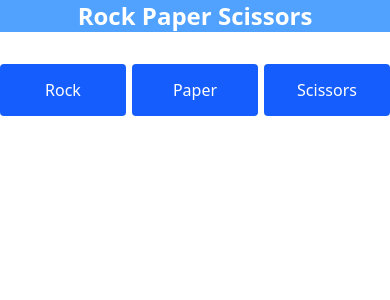
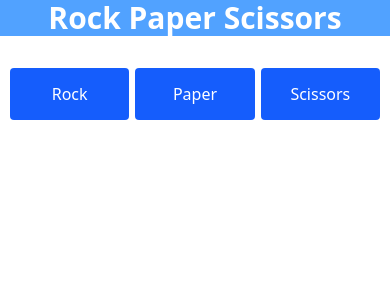
Before and after one commit to Espadv69/Course-2025, a React (Vite) app in the folder rock-paper-scissors/: page / in a window 390 px wide. Shown: the top 300 px of the page. Built offline with nearby package versions, Linux system fonts and the light colour scheme; the HTML template or start-up script is replaced by a standard one; a web font is replaced by a local one.

Commit message:
Update Game component styling for improved responsiveness and layout

```diff
--- a/rock-paper-scissors/src/components/Game.jsx
+++ b/rock-paper-scissors/src/components/Game.jsx
@@ -31,11 +31,11 @@ const Game = () => {
   }
 
   return (
-    <div className="">
-      <h1 className="text-white text-center bg-blue-400 sm:text-5xl text-2xl font-bold mb-8">
+    <div className="w-full">
+      <h1 className="text-white text-center bg-blue-400 lg:text-5xl md:text-4xl text-3xl font-bold mb-8">
         Rock Paper Scissors
       </h1>
-      <div className="flex justify-center gap-1.5">
+      <div className="px-2.5 flex justify-center gap-1.5">
         {CHOICES.map((choice) => (
           <ChoiceButton key={choice} choice={choice} onClick={play} />
         ))}
```
